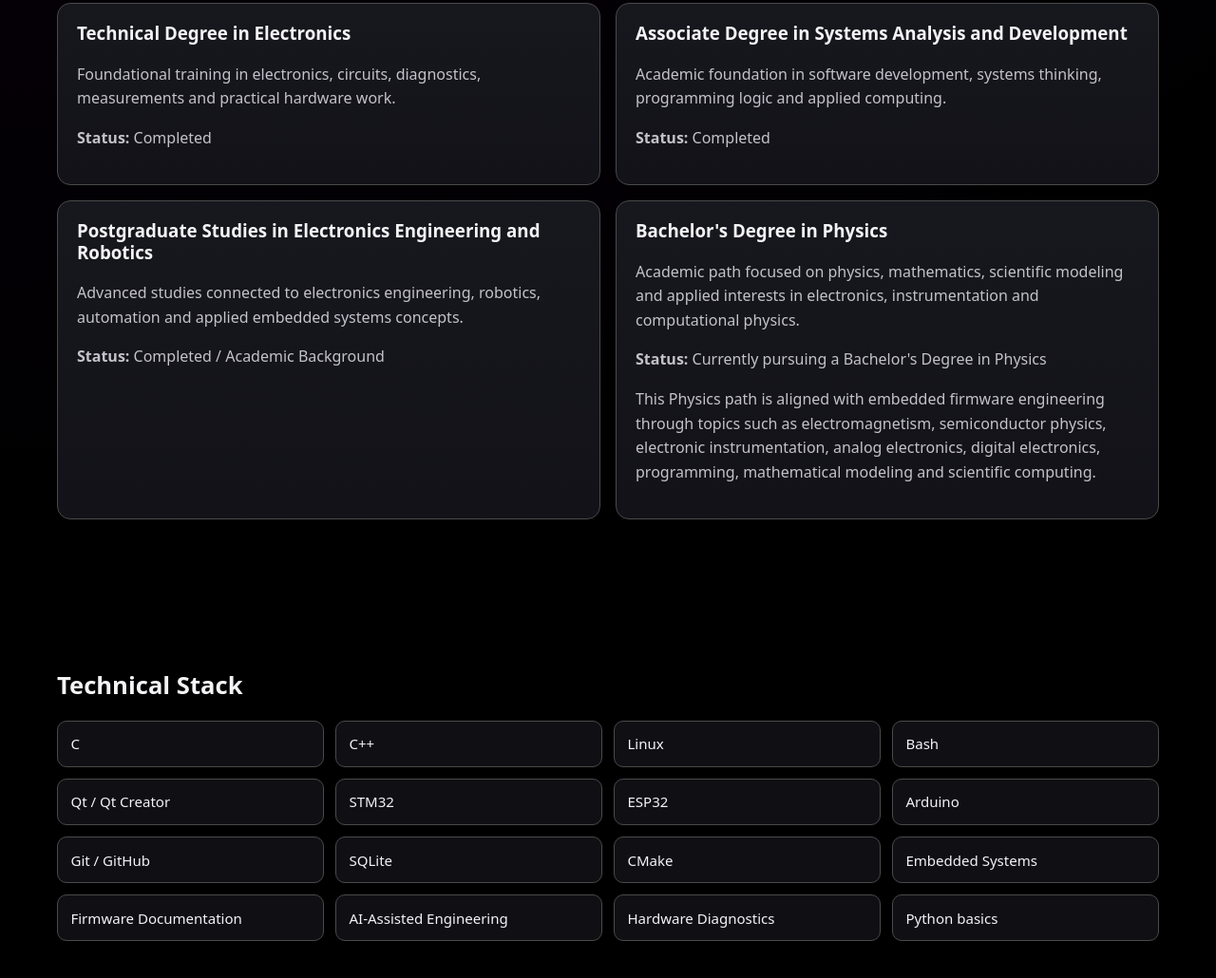
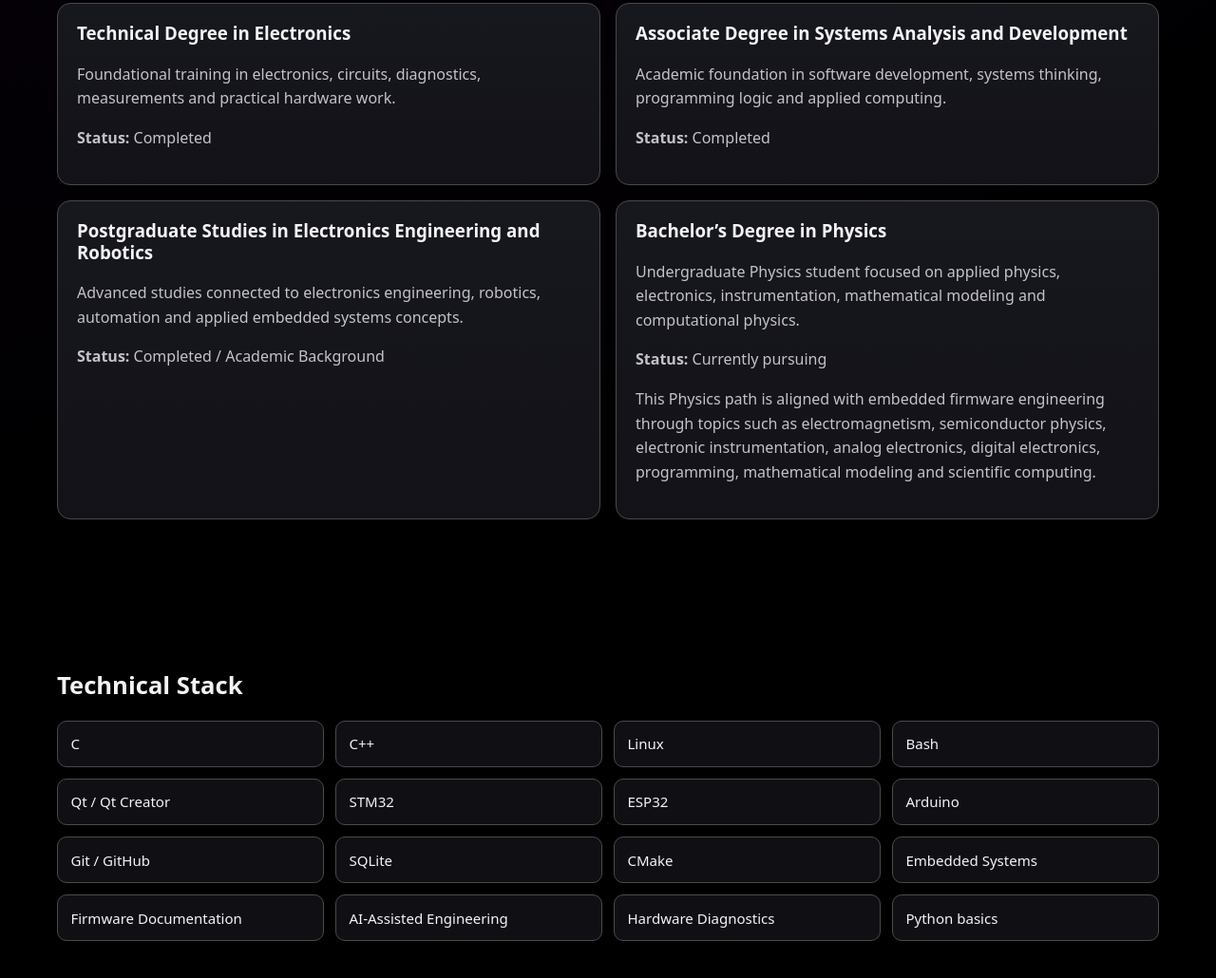
Before and after one commit to Anderson-Shinobi/Anderson-Shinobi.github.io, a plain HTML site: page index.html in a window 1280 px wide. Shown: the part 1316-2346 px from the top of the page at 95% size. Drawn offline with Linux system fonts and the light colour scheme.

Commit message:
Clarify ongoing Physics undergraduate status

```diff
--- a/index.html
+++ b/index.html
@@ -162,12 +162,12 @@
           </article>
 
           <article class="card">
-            <h3>Bachelor&apos;s Degree in Physics</h3>
+            <h3>Bachelor’s Degree in Physics</h3>
             <p>
-              Academic path focused on physics, mathematics, scientific modeling and applied interests in
-              electronics, instrumentation and computational physics.
+              Undergraduate Physics student focused on applied physics, electronics, instrumentation,
+              mathematical modeling and computational physics.
             </p>
-            <p><strong>Status:</strong> Currently pursuing a Bachelor's Degree in Physics</p>
+            <p><strong>Status:</strong> Currently pursuing</p>
             <p>
               This Physics path is aligned with embedded firmware engineering through topics such as
               electromagnetism, semiconductor physics, electronic instrumentation, analog electronics, digital
```
